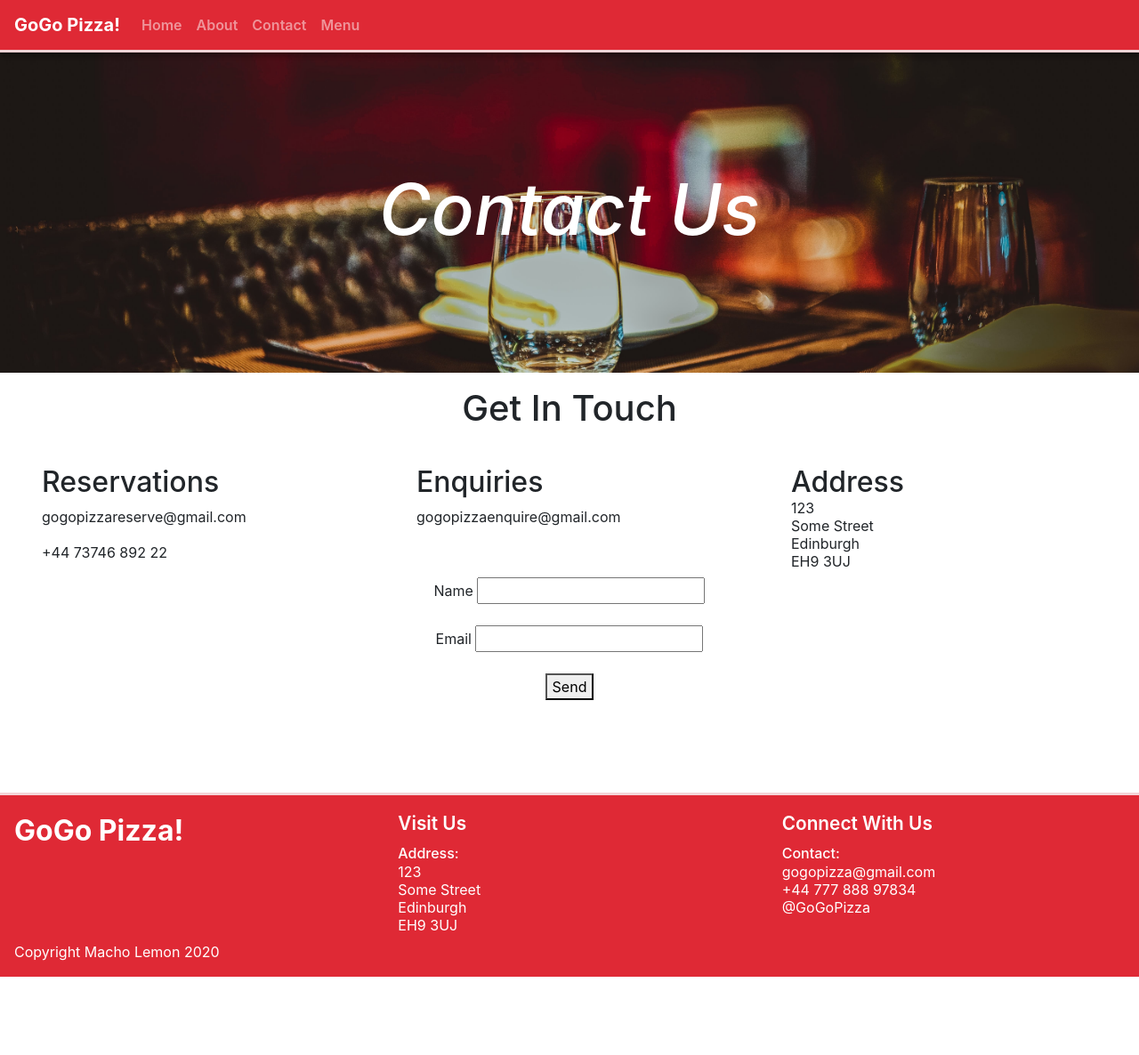
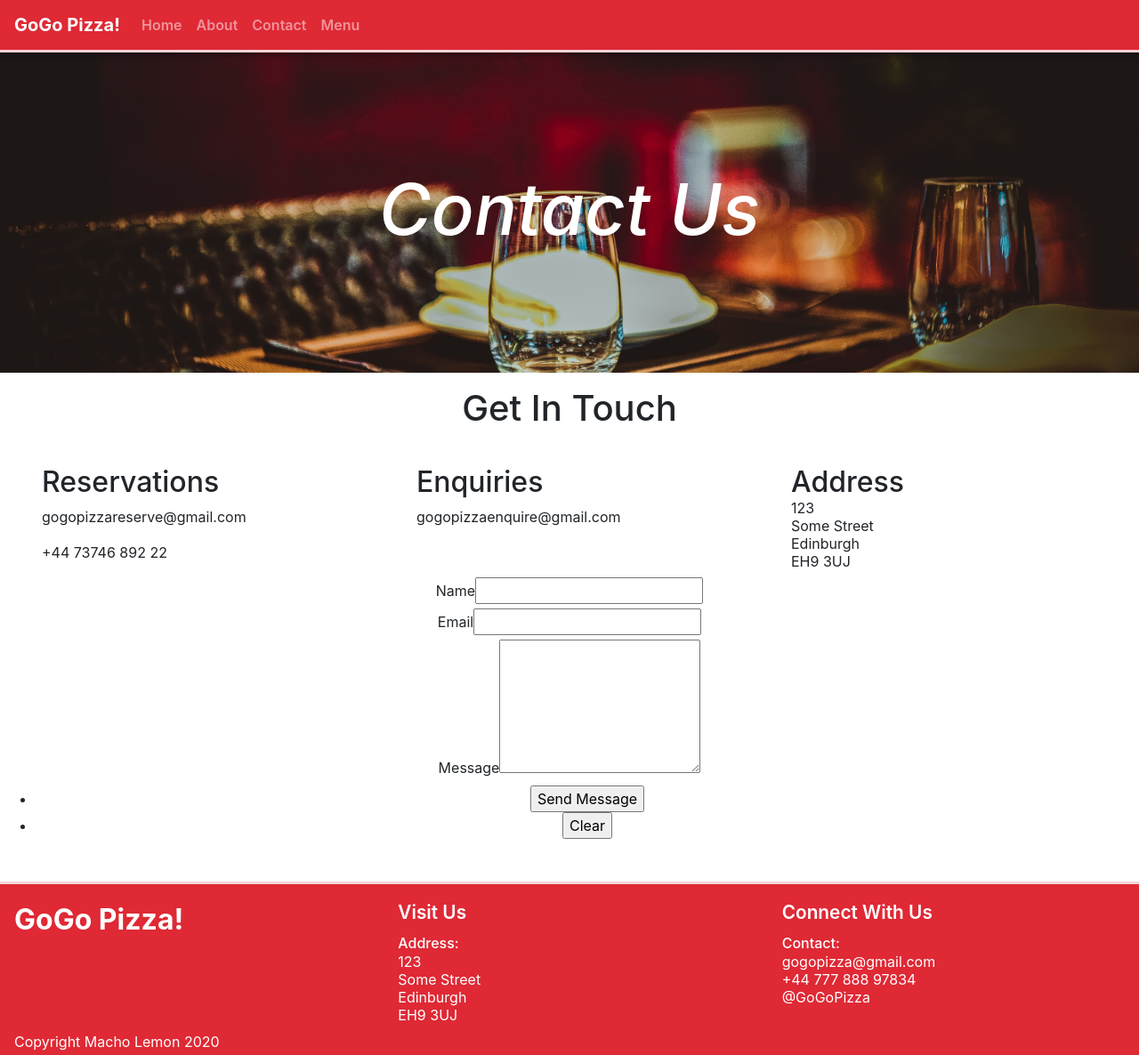
Before and after one commit to MartinGras95/macho_simple_2, a Gatsby site: page /contact in a window 1280 px wide. Shown: the whole page at 89% size. Before the commit the page ends 1098 px from the top, so only its background shows below. Built offline with nearby package versions, Linux system fonts and the light colour scheme; Gatsby itself is replaced by a stand-in of ours.

Commit message:
further fixes to form

```diff
--- a/src/pages/contact.js
+++ b/src/pages/contact.js
@@ -42,16 +42,29 @@ const contactPage = () => {
                 </Row>
                 <Row>
                     <Col>
-                        <form name="contact" method="post" data-netlify="true">
-                            <p>
-                                <label>Name <input type="text" name="name" /></label>
-                            </p>
-                            <p>
-                                <label>Email <input type="email" name="email" /></label>
-                            </p>
-                            <p>
-                                <button type="submit">Send</button>
-                            </p>
+                        <form name="contact" method="post" data-netlify="true" data-netlify-honeypot="bot-field">
+                            <input type="hidden" name="bot-field" />
+                            <input type="hidden" name="form-name" value="contact" />
+                            <div className="field half first">
+                                <label htmlFor="name">Name</label>
+                                <input type="text" name="name" id="name" />
+                            </div>
+                            <div className="field half">
+                                <label htmlFor="email">Email</label>
+                                <input type="text" name="email" id="email" />
+                            </div>
+                            <div className="field">
+                                <label htmlFor="message">Message</label>
+                                <textarea name="message" id="message" rows="6" />
+                            </div>
+                            <ul className="actions">
+                                <li>
+                                <input type="submit" value="Send Message" className="special" />
+                                </li>
+                                <li>
+                                <input type="reset" value="Clear" />
+                                </li>
+                            </ul>
                         </form>
                     </Col>
                 </Row>
```
